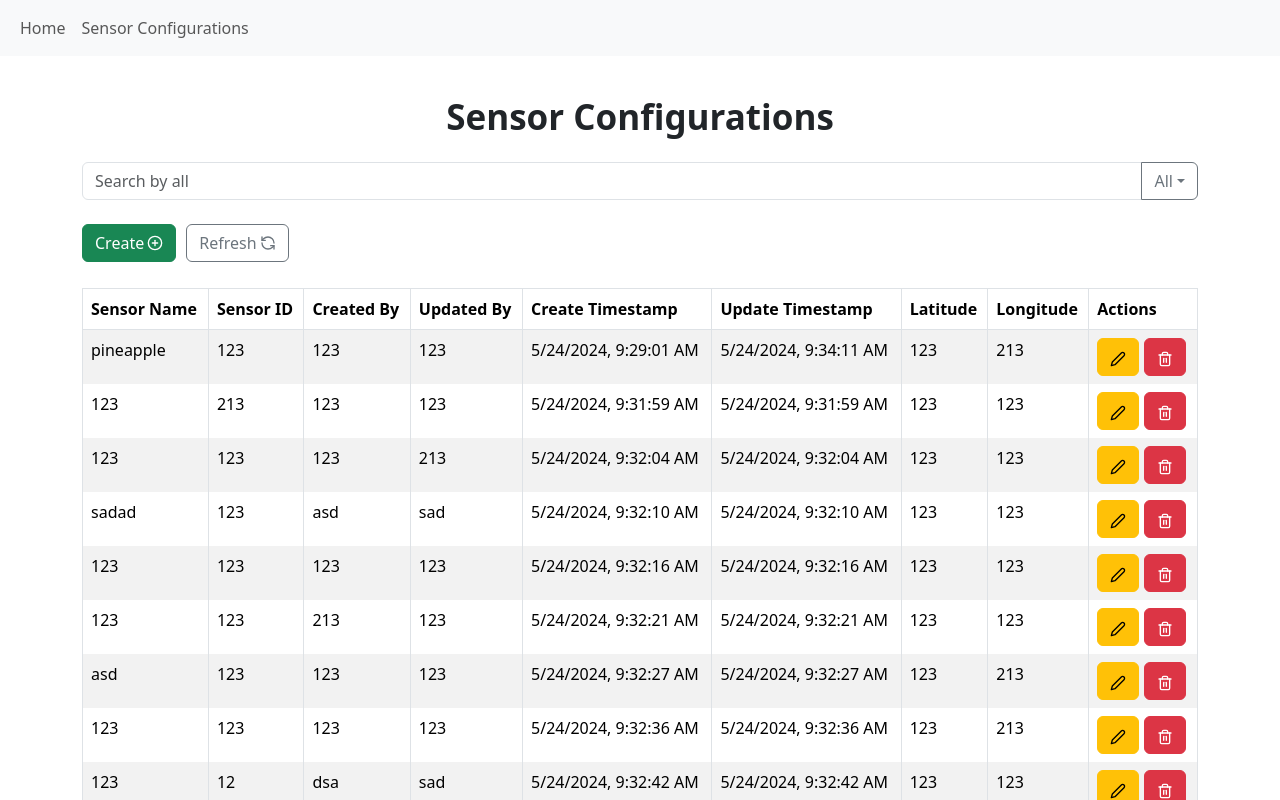
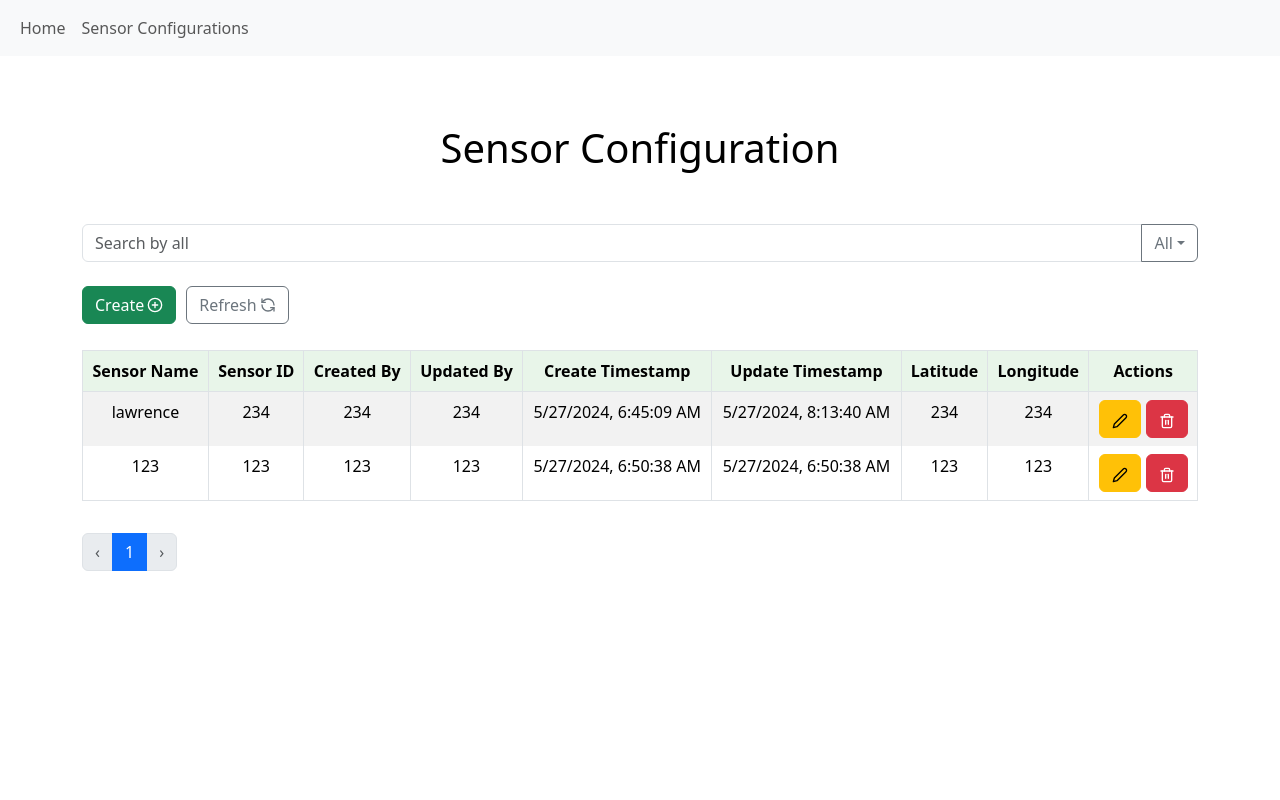
Before and after one commit to lawrencetanzhihao/iot-sensor-management, a React (Create React App) app: page /config in a window 1280 px wide. Shown: the top 800 px of the page. Built offline with nearby package versions, Linux system fonts and the light colour scheme; data requests are answered from the project's data file.

Commit message:
Adjust layout to table and added text css design

```diff
--- a/src/components/EmptyState/EmptyState.js
+++ b/src/components/EmptyState/EmptyState.js
@@ -1,11 +1,18 @@
+import { Container, Alert } from 'react-bootstrap';
+
 const EmptyState = ({ searchTerm }) => {
   const message = searchTerm
     ? "No records to display"
     : "No sensors found. Please create a new sensor.";
   return (
-    <div>
-      <h2>{message}</h2>
-    </div>
+    <Container
+      className="d-flex justify-content-center align-items-center"
+      style={{ height: "50vh" }}
+    >
+      <Alert variant="info">
+        <Alert.Heading className="text-center">{message}</Alert.Heading>
+      </Alert>
+    </Container>
   );
 };
 
--- a/src/components/SensorConfig/SensorConfig.js
+++ b/src/components/SensorConfig/SensorConfig.js
@@ -347,7 +347,11 @@ const SensorConfig = () => {
 
   return (
     <Container className="container">
-      <h1 className="text-center header">Sensor Configurations</h1>
+      <Container className="my-2">
+        <h1 className="text-center" style={{ color: "black" }}>
+          Sensor Configuration
+        </h1>
+      </Container>
       <SearchInput
         filterSearch={filterSearch}
         searchTerm={searchTerm}
--- a/src/components/SensorTable/SensorTable.js
+++ b/src/components/SensorTable/SensorTable.js
@@ -18,7 +18,12 @@ const SensorTable = ({ columns, data }) => {
               {headerGroup.headers.map((column) => {
                 const { key, ...props } = column.getHeaderProps();
                 return (
-                  <th key={key} {...props}>
+                  <th
+                    key={key}
+                    {...props}
+                    className="text-center"
+                    style={{ backgroundColor: "#E8F5E9" }}
+                  >
                     {column.render("Header")}
                   </th>
                 );
@@ -36,7 +41,7 @@ const SensorTable = ({ columns, data }) => {
               {row.cells.map((cell) => {
                 const { key, ...props } = cell.getCellProps();
                 return (
-                  <td key={key} {...props}>
+                  <td key={key} {...props} className="text-center">
                     {cell.render("Cell")}
                   </td>
                 );
--- a/src/data/db.json
+++ b/src/data/db.json
@@ -1,114 +1,24 @@
 {
   "sensors": [
     {
-      "id": "123",
-      "name": "pineapple",
-      "createdBy": "123",
-      "updatedBy": "123",
-      "createTimestamp": "2024-05-24T09:29:01.103Z",
-      "updateTimestamp": "2024-05-24T09:34:11.486Z",
-      "latitude": "123",
-      "longitude": "213"
-    },
-    {
-      "id": "213",
-      "name": "123",
-      "createdBy": "123",
-      "updatedBy": "123",
-      "createTimestamp": "2024-05-24T09:31:59.033Z",
-      "updateTimestamp": "2024-05-24T09:31:59.033Z",
-      "latitude": "123",
-      "longitude": "123"
-    },
-    {
-      "id": "123",
-      "name": "123",
-      "createdBy": "123",
-      "updatedBy": "213",
-      "createTimestamp": "2024-05-24T09:32:04.195Z",
-      "updateTimestamp": "2024-05-24T09:32:04.195Z",
-      "latitude": "123",
-      "longitude": "123"
-    },
-    {
-      "id": "123",
-      "name": "sadad",
-      "createdBy": "asd",
-      "updatedBy": "sad",
-      "createTimestamp": "2024-05-24T09:32:10.708Z",
-      "updateTimestamp": "2024-05-24T09:32:10.708Z",
-      "latitude": "123",
-      "longitude": "123"
+      "id": "234",
+      "name": "lawrence",
+      "createdBy": "234",
+      "updatedBy": "234",
+      "createTimestamp": "2024-05-27T06:45:09.610Z",
+      "updateTimestamp": "2024-05-27T08:13:40.346Z",
+      "latitude": "234",
+      "longitude": "234"
     },
     {
       "id": "123",
       "name": "123",
       "createdBy": "123",
       "updatedBy": "123",
-      "createTimestamp": "2024-05-24T09:32:16.976Z",
-      "updateTimestamp": "2024-05-24T09:32:16.976Z",
+      "createTimestamp": "2024-05-27T06:50:38.873Z",
+      "updateTimestamp": "2024-05-27T06:50:38.873Z",
       "latitude": "123",
       "longitude": "123"
-    },
-    {
-      "id": "123",
-      "name": "123",
-      "createdBy": "213",
-      "updatedBy": "123",
-      "createTimestamp": "2024-05-24T09:32:21.691Z",
-      "updateTimestamp": "2024-05-24T09:32:21.691Z",
-      "latitude": "123",
-      "longitude": "123"
-    },
-    {
-      "id": "123",
-      "name": "asd",
-      "createdBy": "123",
-      "updatedBy": "123",
-      "createTimestamp": "2024-05-24T09:32:27.281Z",
-      "updateTimestamp": "2024-05-24T09:32:27.281Z",
-      "latitude": "123",
-      "longitude": "213"
-    },
-    {
-      "id": "123",
-      "name": "123",
-      "createdBy": "123",
-      "updatedBy": "123",
-      "createTimestamp": "2024-05-24T09:32:36.126Z",
-      "updateTimestamp": "2024-05-24T09:32:36.126Z",
-      "latitude": "123",
-      "longitude": "213"
-    },
-    {
-      "id": "12",
-      "name": "123",
-      "createdBy": "dsa",
-      "updatedBy": "sad",
-      "createTimestamp": "2024-05-24T09:32:42.392Z",
-      "updateTimestamp": "2024-05-24T09:32:42.392Z",
-      "latitude": "123",
-      "longitude": "123"
-    },
-    {
-      "id": "123",
-      "name": "apple",
-      "createdBy": "123123",
-      "updatedBy": "123",
-      "createTimestamp": "2024-05-24T09:32:56.428Z",
-      "updateTimestamp": "2024-05-24T09:32:56.428Z",
-      "latitude": "123",
-      "longitude": "123"
-    },
-    {
-      "id": "123",
-      "name": "mango",
-      "createdBy": "123",
-      "updatedBy": "12",
-      "createTimestamp": "2024-05-24T09:33:50.709Z",
-      "updateTimestamp": "2024-05-24T09:33:50.709Z",
-      "latitude": "312",
-      "longitude": "3213"
     }
   ]
 }
```
